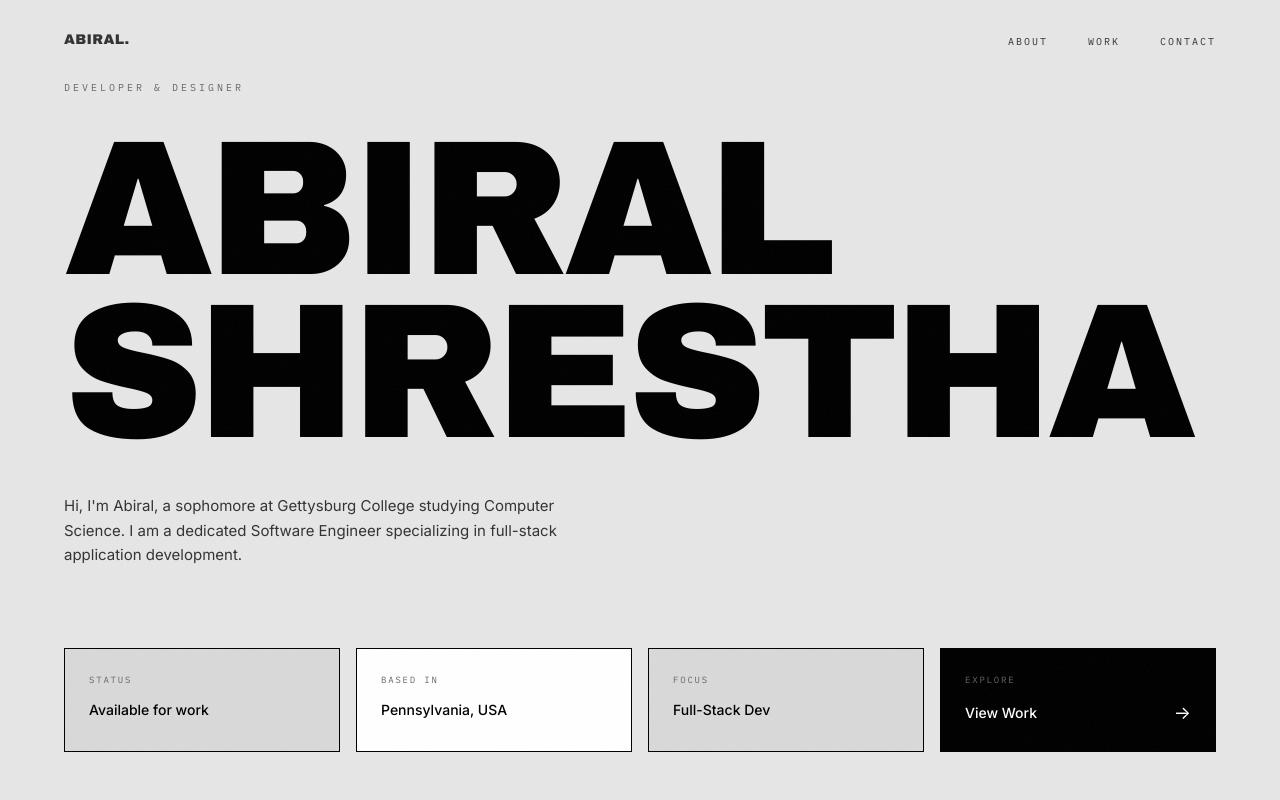
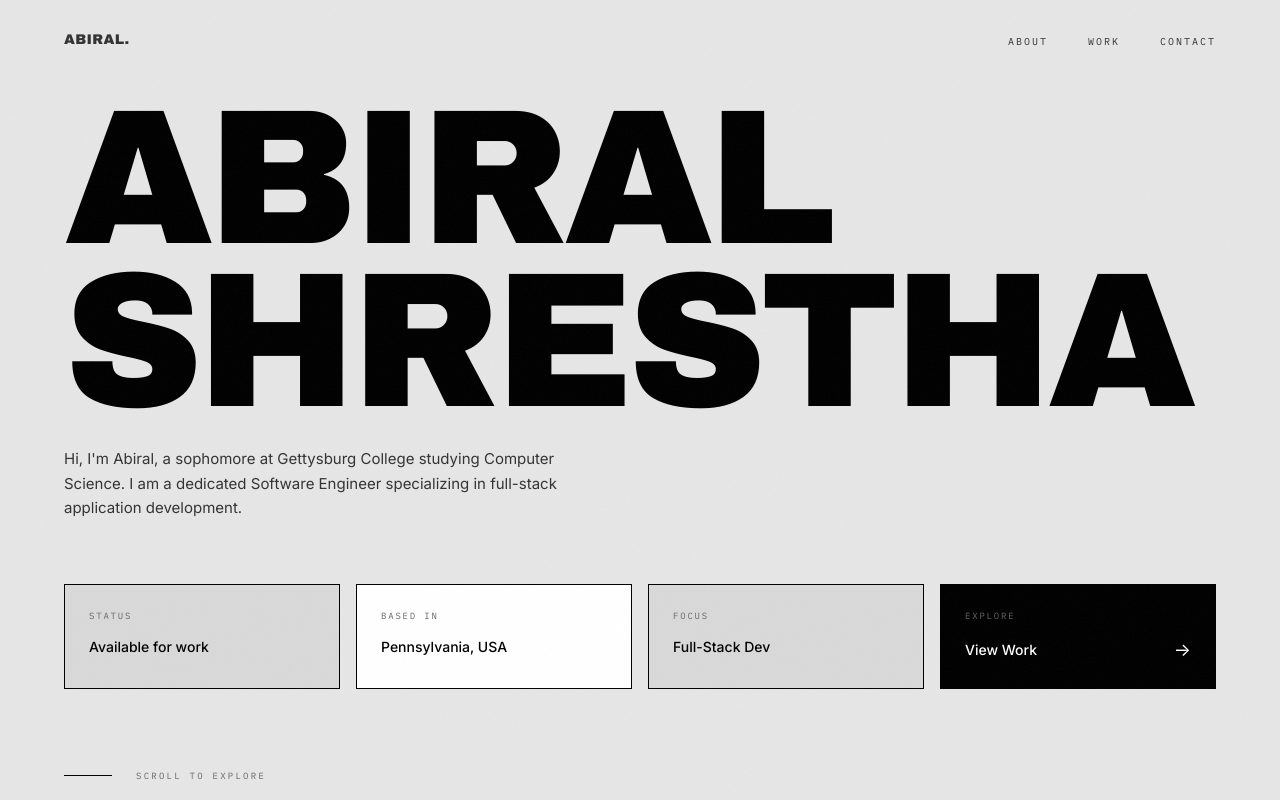
Before and after one commit to Abiralstha99/portfolio, a React (Vite) app: page / in a window 1280 px wide. Shown: the top 800 px of the page. Built offline with nearby package versions, Linux system fonts and the light colour scheme.

Commit message:
removed the heading

```diff
--- a/src/Sections/Intro.jsx
+++ b/src/Sections/Intro.jsx
@@ -6,16 +6,7 @@ function Intro() {
         <section className="min-h-screen flex flex-col justify-center px-4 sm:px-6 md:px-12 lg:px-16 pt-16 sm:pt-20">
             <div className="max-w-7xl mx-auto w-full">
                 {/* Main Hero Typography - Massive Brutalist */}
-                <div className="mb-12 sm:mb-16 md:mb-20">
-                    <motion.p
-                        className="font-['IBM_Plex_Mono'] text-[9px] sm:text-[10px] tracking-[0.3em] uppercase text-[#666666] mb-4 sm:mb-8"
-                        initial={{ opacity: 0, y: 20 }}
-                        animate={{ opacity: 1, y: 0 }}
-                        transition={{ duration: 0.5, delay: 0.2 }}
-                    >
-                        Developer & Designer
-                    </motion.p>
-
+                <div className="mb-10 sm:mb-14 md:mb-16">
                     <motion.h1
                         className="font-['Archivo_Black'] text-[clamp(2.75rem,12vw,12rem)] sm:text-[clamp(3.5rem,15vw,12rem)] text-black leading-[0.85] tracking-[-0.03em] uppercase"
                         initial={{ opacity: 0, y: 60 }}
@@ -28,7 +19,7 @@ function Intro() {
                     </motion.h1>
 
                     <motion.div
-                        className="mt-6 sm:mt-10 max-w-lg"
+                        className="mt-4 sm:mt-6 max-w-lg"
                         initial={{ opacity: 0, y: 20 }}
                         animate={{ opacity: 1, y: 0 }}
                         transition={{ duration: 0.5, delay: 0.7 }}
@@ -98,7 +89,7 @@ function Intro() {
 
                 {/* Scroll Indicator - Industrial */}
                 <motion.div
-                    className="mt-12 sm:mt-16 md:mt-24 flex items-center gap-4 sm:gap-6"
+                    className="mt-10 sm:mt-14 md:mt-20 flex items-center gap-4 sm:gap-6"
                     initial={{ opacity: 0 }}
                     animate={{ opacity: 1 }}
                     transition={{ duration: 0.5, delay: 1.2 }}
```
